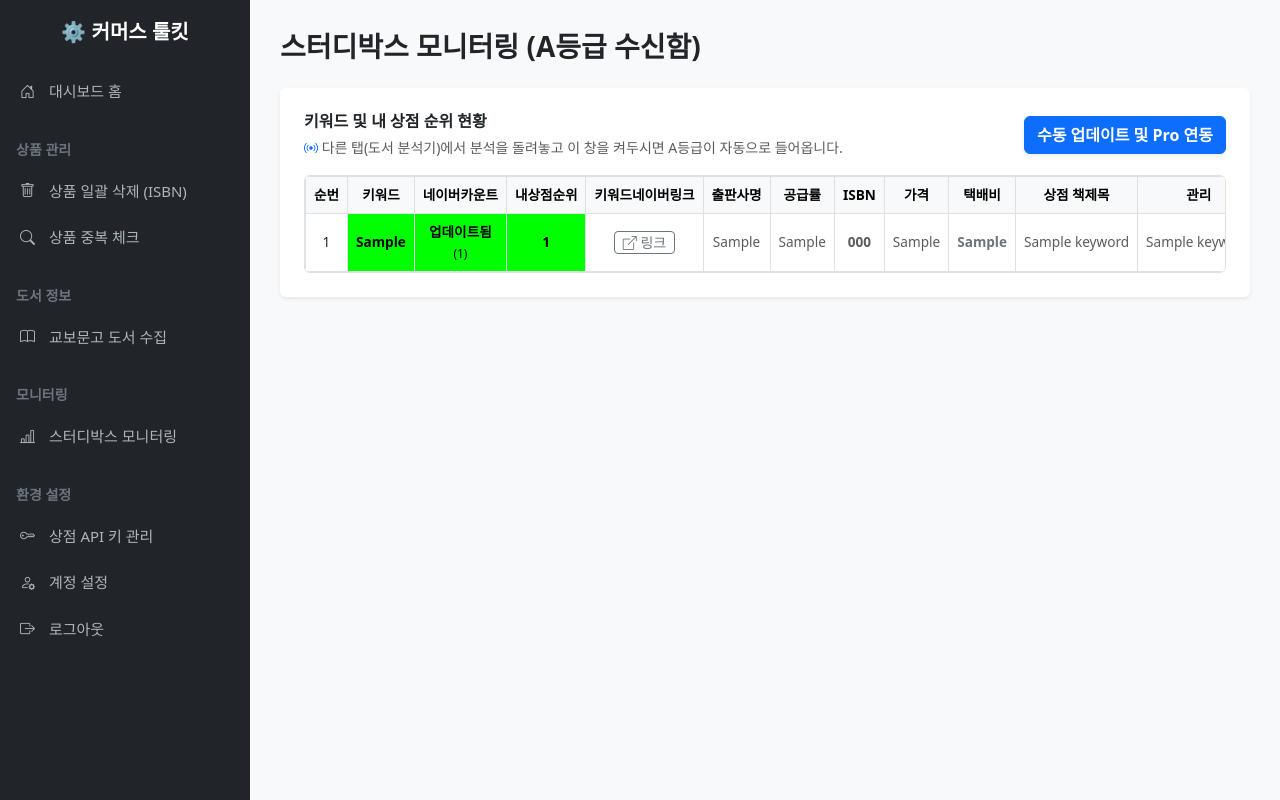
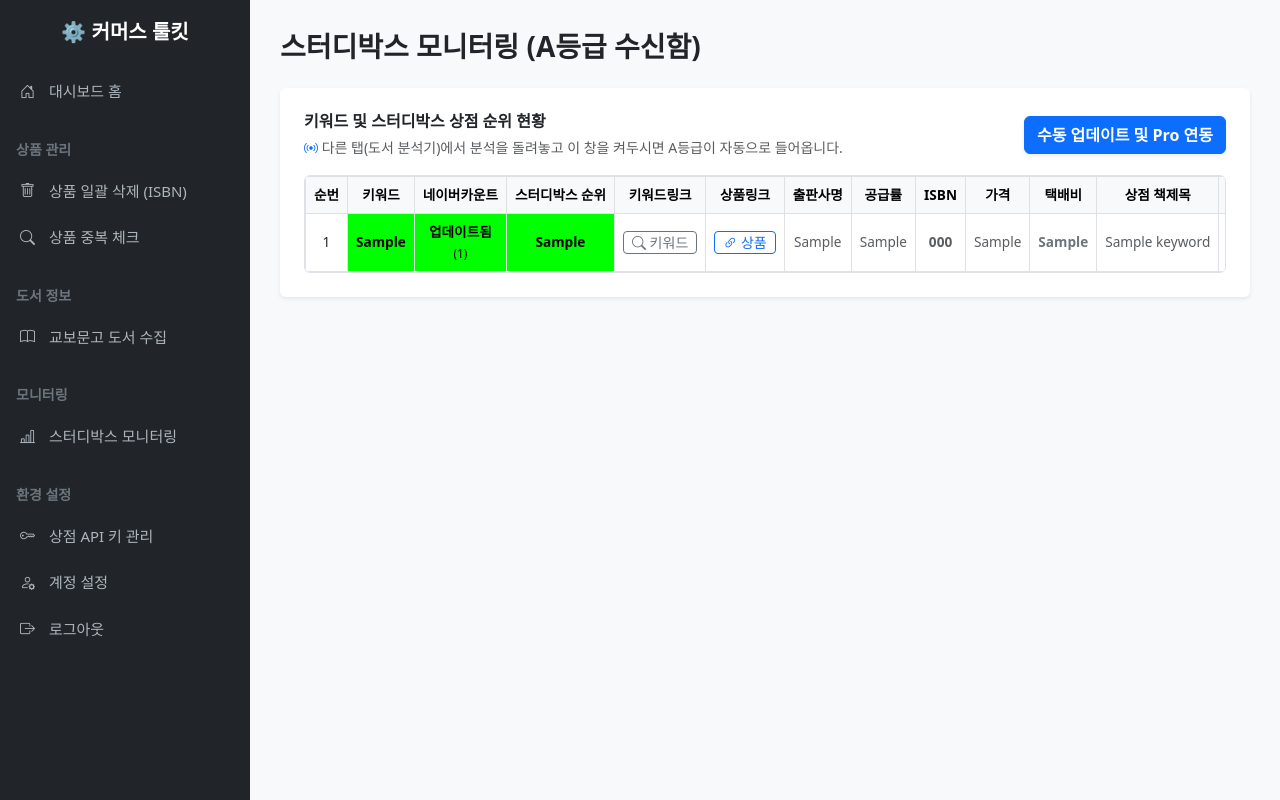
Before and after one commit to tvttvvv/naver-store-manager, a Flask app: page /monitoring/ in a window 1280 px wide. Run offline with Flask 3, Linux system fonts and the light colour scheme; a user stored in the database is signed in; tables that the repository leaves empty hold one stand-in row (values such as "Sample post").

Commit message:
Update index.html

```diff
--- a/app/templates/monitoring/index.html
+++ b/app/templates/monitoring/index.html
@@ -8,7 +8,7 @@
             <div class="card-body p-4">
                 <div class="d-flex justify-content-between align-items-center mb-3">
                     <div>
-                        <h6 class="fw-bold mb-1 text-dark">키워드 및 내 상점 순위 현황</h6>
+                        <h6 class="fw-bold mb-1 text-dark">키워드 및 스터디박스 상점 순위 현황</h6>
                         <span class="text-muted small">
                             <i class="bi bi-broadcast text-primary"></i>
                             다른 탭(도서 분석기)에서 분석을 돌려놓고 이 창을 켜두시면 A등급이 자동으로 들어옵니다.
@@ -26,8 +26,9 @@
                                 <th>순번</th>
                                 <th>키워드</th>
                                 <th>네이버카운트</th>
-                                <th>내상점순위</th>
-                                <th>키워드네이버링크</th>
+                                <th>스터디박스 순위</th>
+                                <th>키워드링크</th>
+                                <th>상품링크</th>
                                 <th>출판사명</th>
                                 <th>공급률</th>
                                 <th>ISBN</th>
@@ -38,7 +39,7 @@
                             </tr>
                         </thead>
                         <tbody id="savedKeywordsBody">
-                            <tr><td colspan="12" class="text-center py-5 text-muted">데이터를 기다리는 중입니다...</td></tr>
+                            <tr><td colspan="13" class="text-center py-5 text-muted">데이터를 기다리는 중입니다...</td></tr>
                         </tbody>
                     </table>
                 </div>
@@ -53,18 +54,18 @@
         color: #000 !important;
         font-weight: 800;
     }
-    .edit-input { /* 입력칸 디자인 */
-        min-width: 80px;
+    .edit-input {
+        min-width: 70px;
         max-width: 150px;
         text-align: center;
     }
 </style>
 
 <script>
-    let isEditing = false; // ✨ 수정 중일 때는 표가 마음대로 새로고침 되지 않도록 막는 역할!
+    let isEditing = false;
 
     async function loadSavedKeywords() {
-        if (isEditing) return; // 수정 중이면 갱신 멈춤
+        if (isEditing) return;
 
         const tbody = document.getElementById('savedKeywordsBody');
         try {
@@ -72,52 +73,63 @@
             const result = await res.json();
 
             if (result.success && result.data.length > 0) {
-                tbody.innerHTML = result.data.map((k, index) => `
+                tbody.innerHTML = result.data.map((k, index) => {
+                    // 사용자가 링크를 입력했으면 클릭 가능한 버튼 생성
+                    let linkBtn = '<span class="text-muted">-</span>';
+                    if (k.product_link !== '-' && k.product_link !== '') {
+                        let finalUrl = k.product_link.startsWith('http') ? k.product_link : 'http://' + k.product_link;
+                        linkBtn = `<a href="${finalUrl}" target="_blank" class="btn btn-sm btn-outline-primary py-0 px-2 text-decoration-none"><i class="bi bi-link-45deg"></i> 상품</a>`;
+                    }
+
+                    return `
                     <tr>
                         <td class="align-middle">${index + 1}</td>
                         <td class="align-middle bg-neon-green">${k.keyword}</td>
                         <td class="align-middle bg-neon-green">업데이트됨<br><span class="small fw-normal">(${k.search_volume.toLocaleString()})</span></td>
-                        <td class="align-middle bg-neon-green">1</td>
-                        <td class="align-middle"><a href="${k.link}" target="_blank" class="btn btn-sm btn-outline-secondary py-0 px-2 text-decoration-none"><i class="bi bi-box-arrow-up-right"></i> 링크</a></td>
 
-                        <td class="align-middle text-muted" id="pub_${k.id}">${k.publisher}</td>
-                        <td class="align-middle text-muted" id="sup_${k.id}">${k.supply_rate}</td>
-                        <td class="align-middle text-muted fw-bold text-dark" id="isbn_${k.id}">${k.isbn}</td>
-                        <td class="align-middle text-muted" id="price_${k.id}">${k.price}</td>
-                        <td class="align-middle fw-bold text-secondary" id="ship_${k.id}">${k.shipping_fee}</td>
-                        <td class="align-middle text-muted" id="store_${k.id}">${k.store_name}</td>
-                        <td class="align-middle text-muted" id="title_${k.id}">${k.book_title}</td>
+                        <td class="align-middle bg-neon-green fw-bold text-dark" id="rank_${k.id}" data-val="${k.store_rank}">${k.store_rank}</td>
+
+                        <td class="align-middle"><a href="${k.link}" target="_blank" class="btn btn-sm btn-outline-secondary py-0 px-2 text-decoration-none"><i class="bi bi-search"></i> 키워드</a></td>
+
+                        <td class="align-middle" id="plink_${k.id}" data-val="${k.product_link}">${linkBtn}</td>
+
+                        <td class="align-middle text-muted" id="pub_${k.id}" data-val="${k.publisher}">${k.publisher}</td>
+                        <td class="align-middle text-muted" id="sup_${k.id}" data-val="${k.supply_rate}">${k.supply_rate}</td>
+                        <td class="align-middle text-muted fw-bold text-dark" id="isbn_${k.id}" data-val="${k.isbn}">${k.isbn}</td>
+                        <td class="align-middle text-muted" id="price_${k.id}" data-val="${k.price}">${k.price}</td>
+                        <td class="align-middle fw-bold text-secondary" id="ship_${k.id}" data-val="${k.shipping_fee}">${k.shipping_fee}</td>
+                        <td class="align-middle text-muted" id="store_${k.id}" data-val="${k.store_name}">${k.store_name}</td>
+                        <td class="align-middle text-muted" id="title_${k.id}" data-val="${k.book_title}">${k.book_title}</td>
 
                         <td class="align-middle" id="action_${k.id}">
                             <button class="btn btn-sm btn-primary py-0 px-2" onclick="editKeyword(${k.id})" title="수정"><i class="bi bi-pencil-square"></i></button>
                             <button class="btn btn-sm btn-danger py-0 px-2" onclick="deleteKeyword(${k.id})" title="삭제"><i class="bi bi-trash"></i></button>
                         </td>
                     </tr>
-                `).join('');
+                    `;
+                }).join('');
             } else {
-                tbody.innerHTML = '<tr><td colspan="12" class="text-center py-5 text-muted">도서 분석기에서 A등급 키워드가 발견되면 여기에 자동으로 추가됩니다.</td></tr>';
+                tbody.innerHTML = '<tr><td colspan="13" class="text-center py-5 text-muted">도서 분석기에서 A등급 키워드가 발견되면 여기에 자동으로 추가됩니다.</td></tr>';
             }
         } catch (e) {
             console.error(e);
         }
     }
 
-    // ✨ 연필(수정) 버튼을 눌렀을 때 텍스트를 입력창으로 변신시키는 함수 ✨
     function editKeyword(id) {
         isEditing = true;
-        const fields = ['pub', 'sup', 'isbn', 'price', 'ship', 'store', 'title'];
+        const fields = ['rank', 'plink', 'pub', 'sup', 'isbn', 'price', 'ship', 'store', 'title'];
 
         fields.forEach(f => {
             const td = document.getElementById(`${f}_${id}`);
-            const val = td.innerText.trim();
-            td.setAttribute('data-orig', val); // 취소를 누를 때를 대비해 원본 저장
+            const val = td.getAttribute('data-val');
 
-            // 입력칸으로 교체 ('-' 기호는 지워줌)
             const cleanVal = (val !== '-') ? val : '';
-            td.innerHTML = `<input type="text" id="in_${f}_${id}" class="form-control form-control-sm px-1 py-0 edit-input" value="${cleanVal}">`;
+            // 상품링크 칸은 주소가 기니까 조금 더 넓게 표시
+            const extraClass = (f === 'plink' || f === 'title') ? 'w-100' : 'edit-input';
+            td.innerHTML = `<input type="text" id="in_${f}_${id}" class="form-control form-control-sm px-1 py-0 ${extraClass}" value="${cleanVal}" placeholder="${f==='plink'?'주소입력':''}">`;
         });
 
-        // 버튼을 '저장'과 '취소'로 변경
         const actionTd = document.getElementById(`action_${id}`);
         actionTd.innerHTML = `
             <button class="btn btn-sm btn-success py-0 px-2" onclick="saveKeyword(${id})" title="저장"><i class="bi bi-check-lg"></i></button>
@@ -125,27 +137,16 @@
         `;
     }
 
-    // ✨ 취소(X) 버튼을 눌렀을 때 원래대로 되돌리는 함수 ✨
     function cancelEdit(id) {
-        const fields = ['pub', 'sup', 'isbn', 'price', 'ship', 'store', 'title'];
-        fields.forEach(f => {
-            const td = document.getElementById(`${f}_${id}`);
-            td.innerText = td.getAttribute('data-orig'); // 원래 저장해둔 글씨로 복구
-        });
-
-        // 버튼을 다시 '수정'과 '삭제'로 변경
-        const actionTd = document.getElementById(`action_${id}`);
-        actionTd.innerHTML = `
-            <button class="btn btn-sm btn-primary py-0 px-2" onclick="editKeyword(${id})" title="수정"><i class="bi bi-pencil-square"></i></button>
-            <button class="btn btn-sm btn-danger py-0 px-2" onclick="deleteKeyword(${id})" title="삭제"><i class="bi bi-trash"></i></button>
-        `;
         isEditing = false;
+        loadSavedKeywords();
     }
 
-    // ✨ 저장(V) 버튼을 눌렀을 때 DB로 전송하는 함수 ✨
     async function saveKeyword(id) {
         const fd = new FormData();
         fd.append('id', id);
+        fd.append('store_rank', document.getElementById(`in_rank_${id}`).value || '1');
+        fd.append('product_link', document.getElementById(`in_plink_${id}`).value || '-');
         fd.append('publisher', document.getElementById(`in_pub_${id}`).value || '-');
         fd.append('supply_rate', document.getElementById(`in_sup_${id}`).value || '-');
         fd.append('isbn', document.getElementById(`in_isbn_${id}`).value || '-');
@@ -157,7 +158,7 @@
         try {
             await fetch("{{ url_for('monitoring.update_keyword') }}", { method: 'POST', body: fd });
             isEditing = false;
-            loadSavedKeywords(); // 저장 완료 후 표 다시 그리기
+            loadSavedKeywords();
         } catch(e) {
             alert('저장 중 오류가 발생했습니다.');
         }
@@ -171,7 +172,6 @@
         loadSavedKeywords();
     }
 
-    // 페이지 접속 시 표를 띄우고, 2초마다 1번 서버(분석기)에서 날아온 데이터가 있는지 확인
     document.addEventListener("DOMContentLoaded", () => {
         loadSavedKeywords();
         setInterval(loadSavedKeywords, 2000);
```
